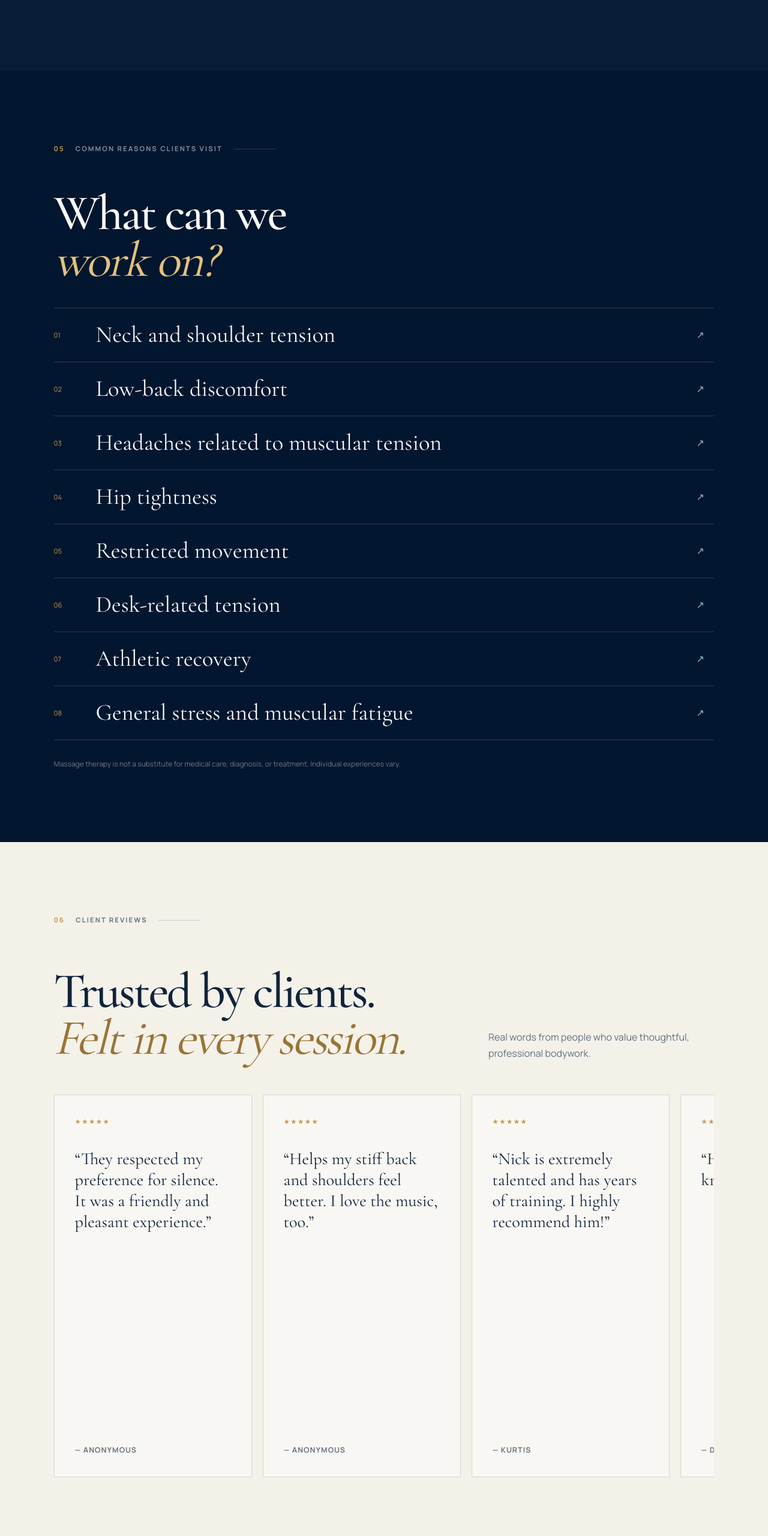
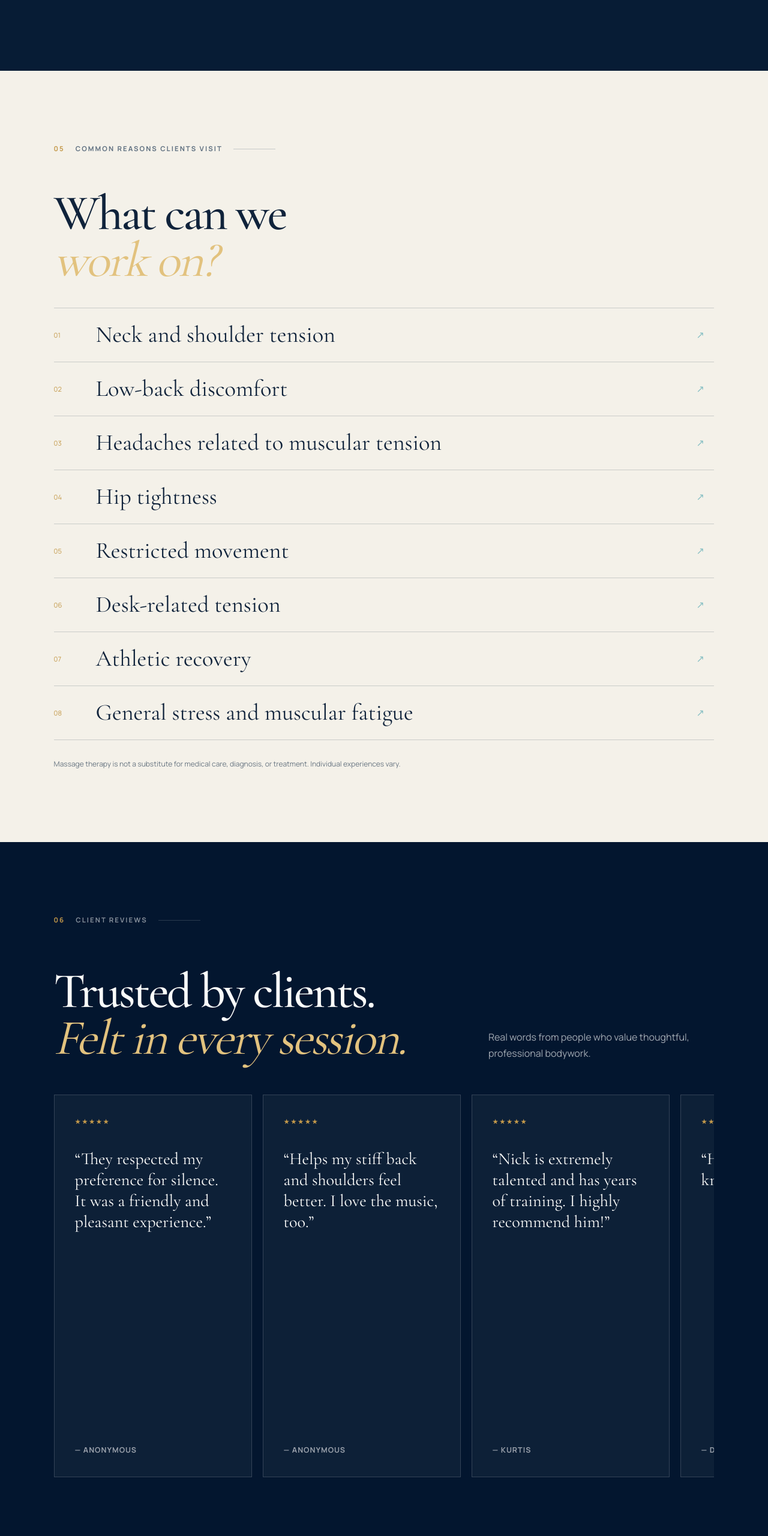
Before and after one commit to nsahf1997/jupiter-premier-massage, a Next.js app: page / in a window 1280 px wide. Shown: the part 4865-7426 px from the top of the page at 60% size. Built offline with nearby package versions, Linux system fonts and the light colour scheme; no server answers.

Commit message:
Restore alternating section colors

```diff
--- a/app/globals.css
+++ b/app/globals.css
@@ -99,6 +99,11 @@ h1 em, h2 em { color: var(--gold-light); font-weight: 400; }
 .concern-list p { margin: 0; font-family: var(--font-heading); font-size: clamp(1.55rem, 3vw, 2.8rem); }
 .concern-list b { font-weight: 400; color: var(--glass); }
 .disclaimer { margin: 30px 0 0; color: rgba(255,255,255,.42); font-size: .75rem; }
+.concerns.section-light { background: var(--cream); color: var(--ink); }
+.concerns.section-light .concern-list { border-top-color: rgba(16,35,59,.18); }
+.concerns.section-light .concern-list > div { border-bottom-color: rgba(16,35,59,.18); }
+.concerns.section-light .concern-list > div:hover { color: #8e6a2f; }
+.concerns.section-light .disclaimer { color: #6a7783; }
 
 .review-heading { display: grid; grid-template-columns: 1fr .55fr; gap: 40px; align-items: end; }
 .review-heading p { color: #607080; }
@@ -107,6 +112,11 @@ h1 em, h2 em { color: var(--gold-light); font-weight: 400; }
 .stars { color: var(--gold); letter-spacing: .12em; font-size: .72rem; }
 .review-card blockquote { margin: 35px 0; font-family: var(--font-heading); font-size: clamp(1.45rem, 2.2vw, 2rem); line-height: 1.25; }
 .review-card figcaption { margin-top: auto; color: #667483; font-size: .78rem; font-weight: 700; letter-spacing: .08em; text-transform: uppercase; }
+.reviews { background: var(--navy); color: var(--white); }
+.reviews h2 em { color: var(--gold-light); }
+.reviews .review-heading p { color: rgba(255,255,255,.63); }
+.reviews .review-card { border-color: rgba(255,255,255,.16); background: rgba(255,255,255,.045); }
+.reviews .review-card figcaption { color: rgba(255,255,255,.58); }
 
 .about { padding: 120px clamp(24px, 7vw, 110px); background: #071c35; }
 .team-heading { display: grid; grid-template-columns: 1fr .65fr; align-items: end; gap: 30px 8vw; margin-bottom: 65px; }
--- a/app/page.tsx
+++ b/app/page.tsx
@@ -199,9 +199,9 @@ export default function Home() {
         </div>
       </section>
 
-      <section className="concerns">
+      <section className="concerns section-light">
         <div className="section-heading compact">
-          <div className="section-kicker light"><span>05</span> Common reasons clients visit</div>
+          <div className="section-kicker"><span>05</span> Common reasons clients visit</div>
           <h2>What can we<br /><em>work on?</em></h2>
         </div>
         <div className="concern-list">
@@ -212,8 +212,8 @@ export default function Home() {
         <p className="disclaimer">Massage therapy is not a substitute for medical care, diagnosis, or treatment. Individual experiences vary.</p>
       </section>
 
-      <section className="reviews section-light" aria-labelledby="reviews-heading">
-        <div className="section-kicker"><span>06</span> Client reviews</div>
+      <section className="reviews" aria-labelledby="reviews-heading">
+        <div className="section-kicker light"><span>06</span> Client reviews</div>
         <div className="review-heading">
           <h2 id="reviews-heading">Trusted by clients.<br /><em>Felt in every session.</em></h2>
           <p>Real words from people who value thoughtful, professional bodywork.</p>
```
